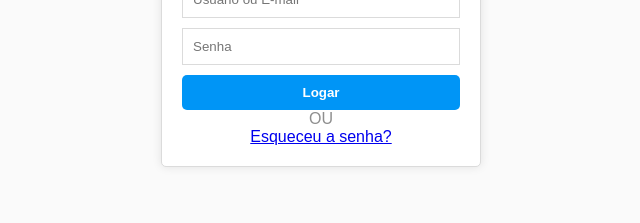
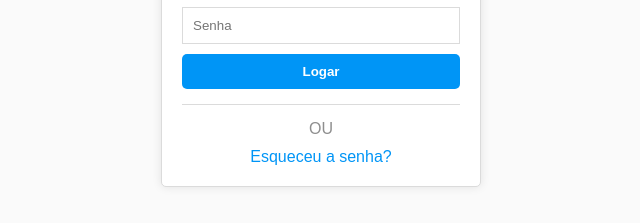
Before and after one commit to omartins-zs/login_instagram, a plain HTML site: page index.html in a window 1280 px wide. Shown: the part 381-604 px from the top of the page, without its empty margins (319-959 px from the left). Drawn offline with Linux system fonts and the light colour scheme.

Commit message:
Estilizando Link e Divider e Pseudo Classes

```diff
--- a/css/style.css
+++ b/css/style.css
@@ -46,6 +46,12 @@ body {
     cursor: pointer;
 }
 
+.divider {
+    margin: 15px 0;
+    display: flex;
+    align-items: center;
+}
+
 .divider::before,
 .divider::after {
     content: '';
@@ -57,3 +63,10 @@ body {
     margin: 0 15px;
     color: #8E8E8E;
 }
+
+.login-form a {
+    color: #0095F6;
+    text-decoration: none;
+    display: block;
+    margin-top: 10px;
+}
```
